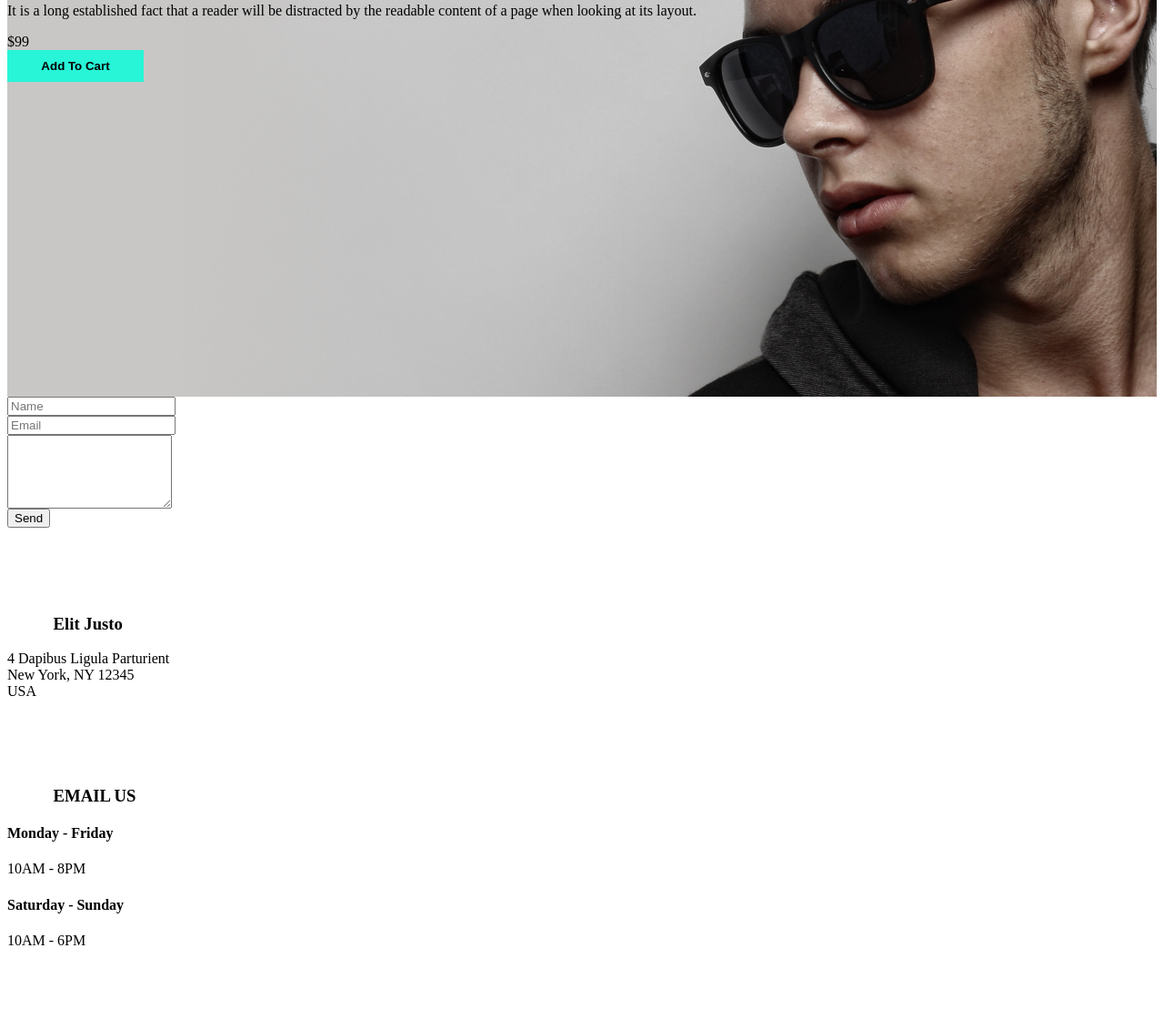
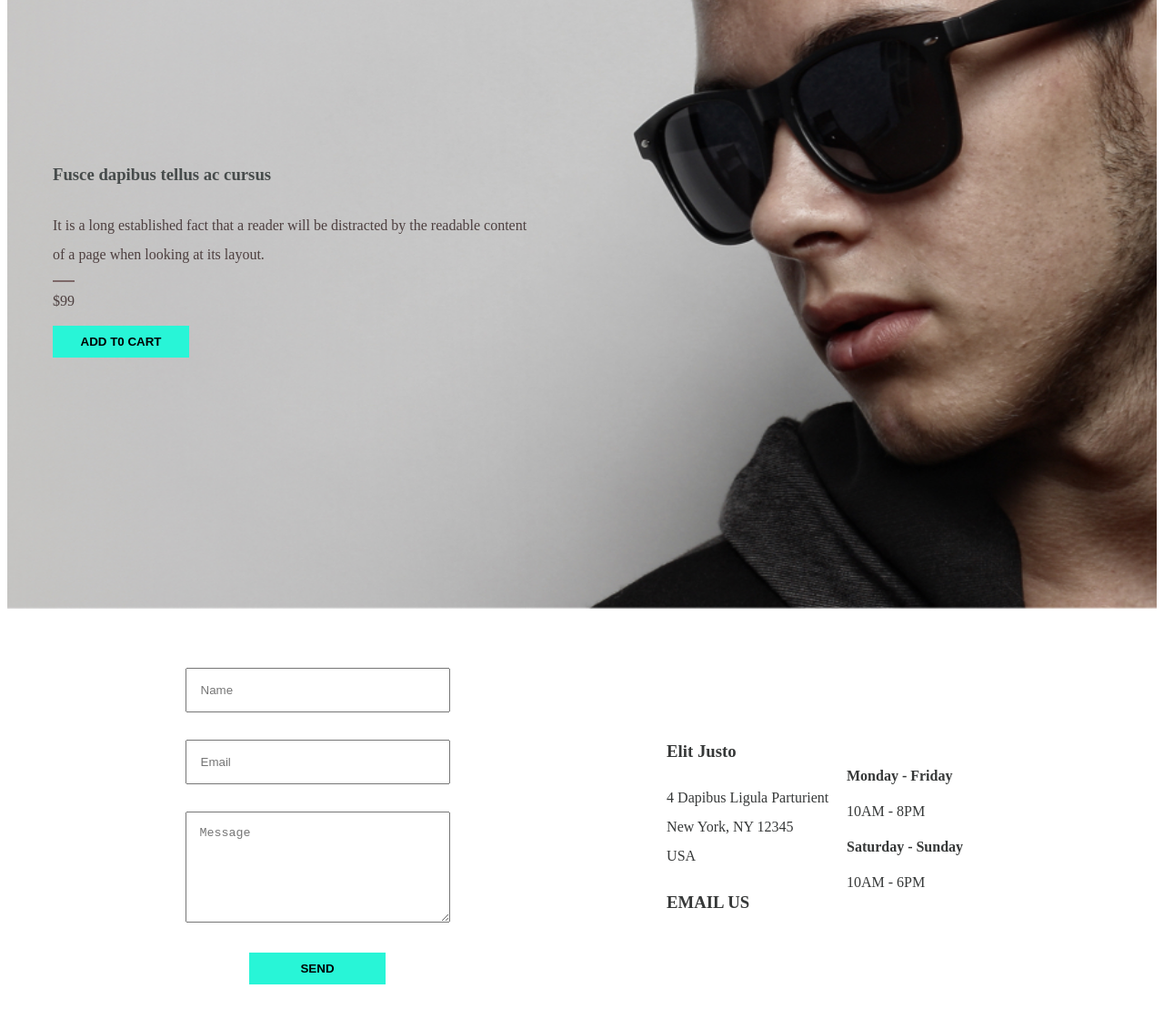
Before and after one commit to isiyascs/Html-Assignment, a plain HTML site: page index.html in a window 1280 px wide. Shown: the part 1630-2750 px from the top of the page at 91% size. Before the commit the page ends 2689 px from the top, so only its background shows below. Drawn offline with Linux system fonts and the light colour scheme.

Commit message:
Added a new external style sheet for the footer and resolved some conflicts

```diff
--- /dev/null
+++ b/arj_style.css
@@ -0,0 +1,78 @@
+#sunGlass {
+    background: url(image/coolguy.jpg) no-repeat center center #000;
+    -webkit-background-size: cover;
+    -moz-background-size: cover;
+    -o-background-size: cover;
+    background-size: cover;
+    width: 100%;
+    height: 100%;
+    display: flex;
+    align-items: center;
+}
+
+.imageText {
+    box-sizing: border-box;
+    width : 50%;
+    padding : 0 50px;
+}
+
+#sunGlass p {
+    padding: 10px 0;
+    line-height: 200%;
+    color:#4d3f3f;
+}
+
+footer h3 {
+    padding: 0;
+}
+
+#sunGlass h3 {
+    padding: 0;
+    color:#464b4b;
+}
+
+.feedbackForm {
+    float: left;
+    width: 50%;
+    text-align: center;
+}
+
+.contactUs {
+    box-sizing: border-box;
+    padding: 0 8%;
+    float: right;
+    width: 50%;
+    display: flex;
+    align-items: center;
+    color: #363838;
+}
+
+.contactUsLeftPart {
+    float: left;
+    width: 50%;
+    line-height: 200%;
+}
+
+.contactUsRightPart {
+    float: right;
+    width: 50%;
+}
+
+footer {
+    padding: 50px;
+    display: flex;
+}
+
+input[type="email"],input[type="text"],textarea {
+    width:50%;
+    margin: 15px;
+    padding: 15px;
+}
+
+#sunGlass span {
+	border-top: 2px;
+	border-top-color: #7d6868;
+	border-top-style: double;
+	padding-top: 12px;
+	color: #4d3f3f;
+}
--- a/index.html
+++ b/index.html
@@ -4,6 +4,7 @@
     <title>Inbox</title>
     <link rel="stylesheet" href="karun.css">
     <link rel="stylesheet" href="siyas.css">
+    <link rel="stylesheet" href="arj_style.css">
   </head>
   <body>
     <div>
@@ -42,19 +43,19 @@
           <img alt = "Sun Glass" src = "image/glass.jpg">
           <h4>Tellus Sit</h4>
           <div><span id="rate">$250</span></div>
-          <button id="glassBtn" class ="buttonCls">Add To Cart</button>
+          <button id="glassBtn" class ="buttonCls">ADD T0 CART</button>
         </div>
         <div id="shoes" class="itemsClass">
           <img alt = "Shoes" src = "image/shoes.jpg">
           <h4>Elit Pharetra Justo</h4>
           <div><span id="rate">$120</span></div>
-          <button id="shoeBtn" class ="buttonCls">Add To Cart</button>
+          <button id="shoeBtn" class ="buttonCls">ADD T0 CART</button>
         </div>
         <div id="bag" class="itemsClass">
           <img alt = "Bag" src = "image/bag.jpg">
           <h4>Purus Ultricies</h4>
           <div><span id="rate">$225</span></div>
-          <button id="bagBtn" class ="buttonCls">Add To Cart</button>
+          <button id="bagBtn" class ="buttonCls">ADD T0 CART</button>
         </div>
       </div>
       <section id="promotion" class="promotionClass">
@@ -76,34 +77,37 @@
           </li>
         </ul>
       </section>
-      <section style="background-image: url(image/coolguy.jpg);height: 550px; width: inherit;">
-        <h3>Fusce dapibus tellus ac cursus</h3>
-        <p>It is a long established fact that a reader will be distracted by the readable content of a page when looking at its layout.</p>
-        <span id="rate">$99</span><br>
-        <button id="cartBtn" class ="buttonCls">Add To Cart</button>
+      <section id = "sunGlass">
+        <section class="imageText">
+          <h3>Fusce dapibus tellus ac cursus</h3>
+          <p>It is a long established fact that a reader will be distracted by the readable content of a page when looking at its layout.</p>
+          <div><span id="rate">$99</span></div>
+          <button id="cartBtn" class="buttonCls">ADD T0 CART</button>
+        </section>
       </section>
       <footer>
-        <section>
+        <section class="feedbackForm">
           <form action>
             <input type="text" name="name" placeholder="Name"><br>
             <input type="email" name="email" placeholder="Email"><br>
-            <textarea rows="5" placeholder="Message">
-            </textarea><br>
-            <input type="submit" value="Send">
+            <textarea rows="6" placeholder="Message"></textarea><br>
+            <button id="cartBtn" class="buttonCls">SEND</button>
           </form>
         </section>
-        <section>
-          <section>
+        <section class="contactUs">
+          <section class="contactUsLeftPart">
             <h3>Elit Justo</h3>
-            <p>4 Dapibus Ligula Parturient<br>New York, NY 12345<br>USA</p>
+            <p>4 Dapibus Ligula Parturient
+            <br>New York, NY 12345
+            <br>USA</p>
             <h3>EMAIL US</h3>
           </section>
-          <aside>
+          <section class="contactUsRightPart">
             <h4>Monday - Friday</h4>
             <p>10AM - 8PM</p>
             <h4>Saturday - Sunday</h4>
             <p>10AM - 6PM</p>
-          </aside>
+          </section>
         </section>
       </footer>
     </div>
--- a/karun.css
+++ b/karun.css
@@ -1,9 +1,10 @@
 .buttonCls {
-  background: #28f5d7;
-  height: 35px;
-  padding: 0 19px;
-  border: none;
-  font-weight: bold;
+	background: #28f5d7;
+	height: 35px;
+	padding: 0 19px;
+	border: none;
+	font-weight: bold;
+	margin-top: 18px;
 	cursor: pointer;
 	width: 150px;
 }
@@ -26,16 +27,12 @@
 }
 
 
-.itemsClass span {
+.itemsClass span{
 	border-top: 2px;
 	border-top-color: #c3c3c3;
 	border-top-style: double;
-	padding-top: 9px;
+	padding-top: 12px;
 	color: #a29999;
-}
-
-.itemsClass button {
-	margin-top: 18px;
 }
 
 .promotionClass {
--- a/siyas.css
+++ b/siyas.css
@@ -30,7 +30,7 @@
   border-bottom: 4px solid #ddd;
 }
 
-li {
+header li {
     float: left;
 }
 
@@ -91,3 +91,7 @@ h3 {
   font-family: monospace;
   color: #8a8a8c;
 }
+
+header .inboxCls {
+  margin-top: 0;
+}
```
